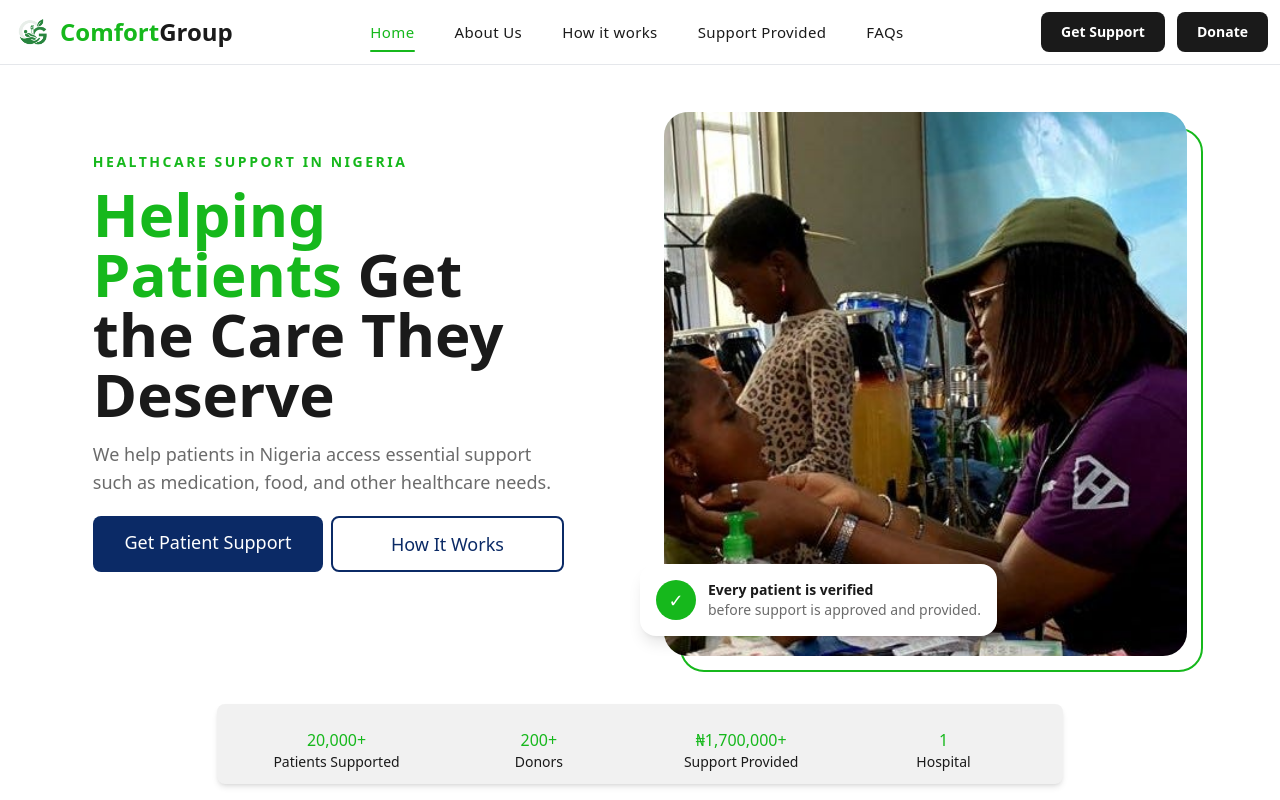
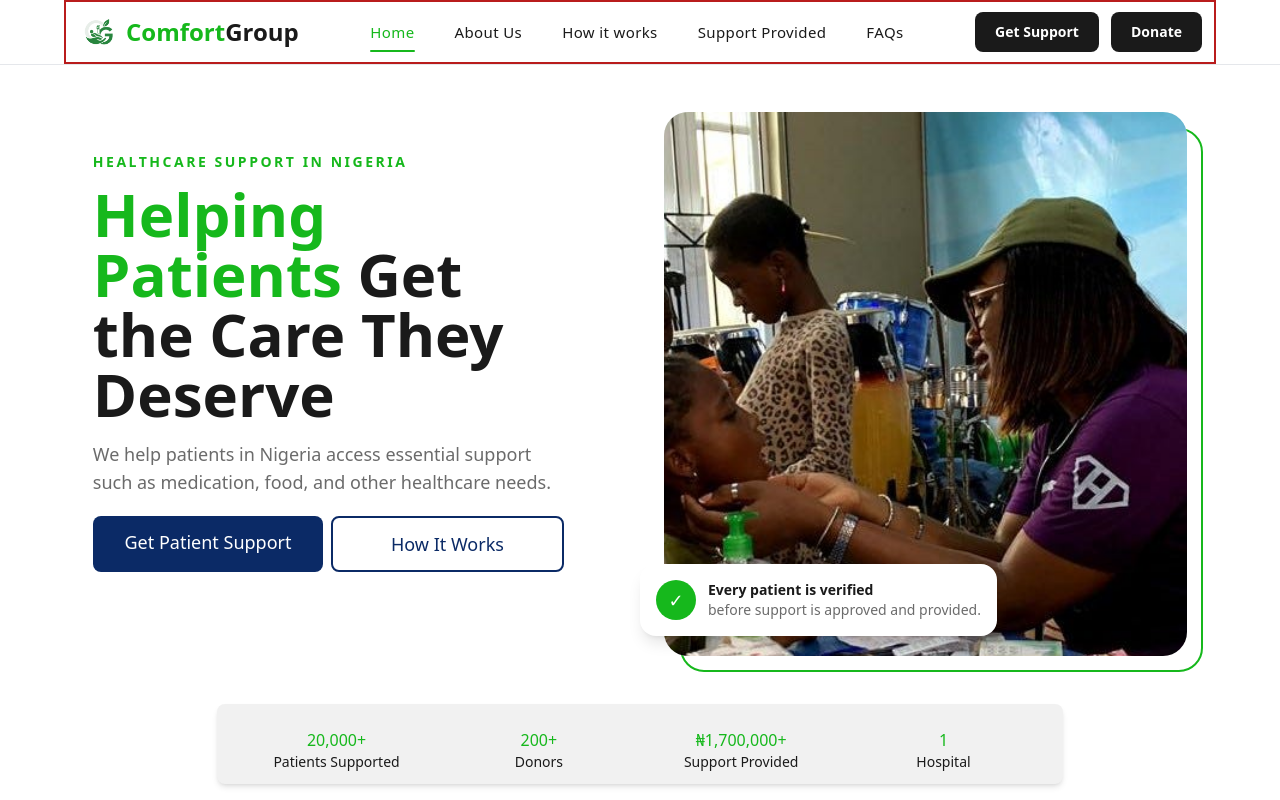
Before and after one commit to rihanat1/Comfort-Group, a React (Vite) app: page / in a window 1280 px wide. Shown: the top 800 px of the page. Built offline with nearby package versions, Linux system fonts and the light colour scheme.

Commit message:
fixed width issues

```diff
--- a/src/Components/Header.jsx
+++ b/src/Components/Header.jsx
@@ -19,7 +19,7 @@ const Header = () => {
 
   return (
     <header className="fixed inset-x-0 top-0 z-50 border-b bg-white">
-      <div className="mx-auto flex h-16 max-w-[100dvw] lg:max-w-[100dvw] items-center justify-between px-0 md:px-3 lg:px-3">
+      <div className="mx-auto flex h-16 w-screen items-center justify-between px-1 md:px-3 xl:w-[90vw] border-2 border-red-700">
 
         <div className="flex items-center gap-1.5 sm:gap-2">
           <img src={Logo} alt="logo" className="h-9 w-9 object-contain sm:h-10 sm:w-10" />
--- a/src/Screens/LandingPage.jsx
+++ b/src/Screens/LandingPage.jsx
@@ -16,7 +16,7 @@ const LandingPage = () => {
       <Header />
       <main className="relative top-16">
         <Hero />
-        <div className="flex flex-col gap-2 px-4 md:px-6 lg:px-8 xl:px-16">
+        <div className="flex flex-col gap-2 px-3 sm:px-5 md:px-6 lg:px-7 xl:px-11">
           <AboutUs />
           <OurSupport />
           <HowItWorks />
```
